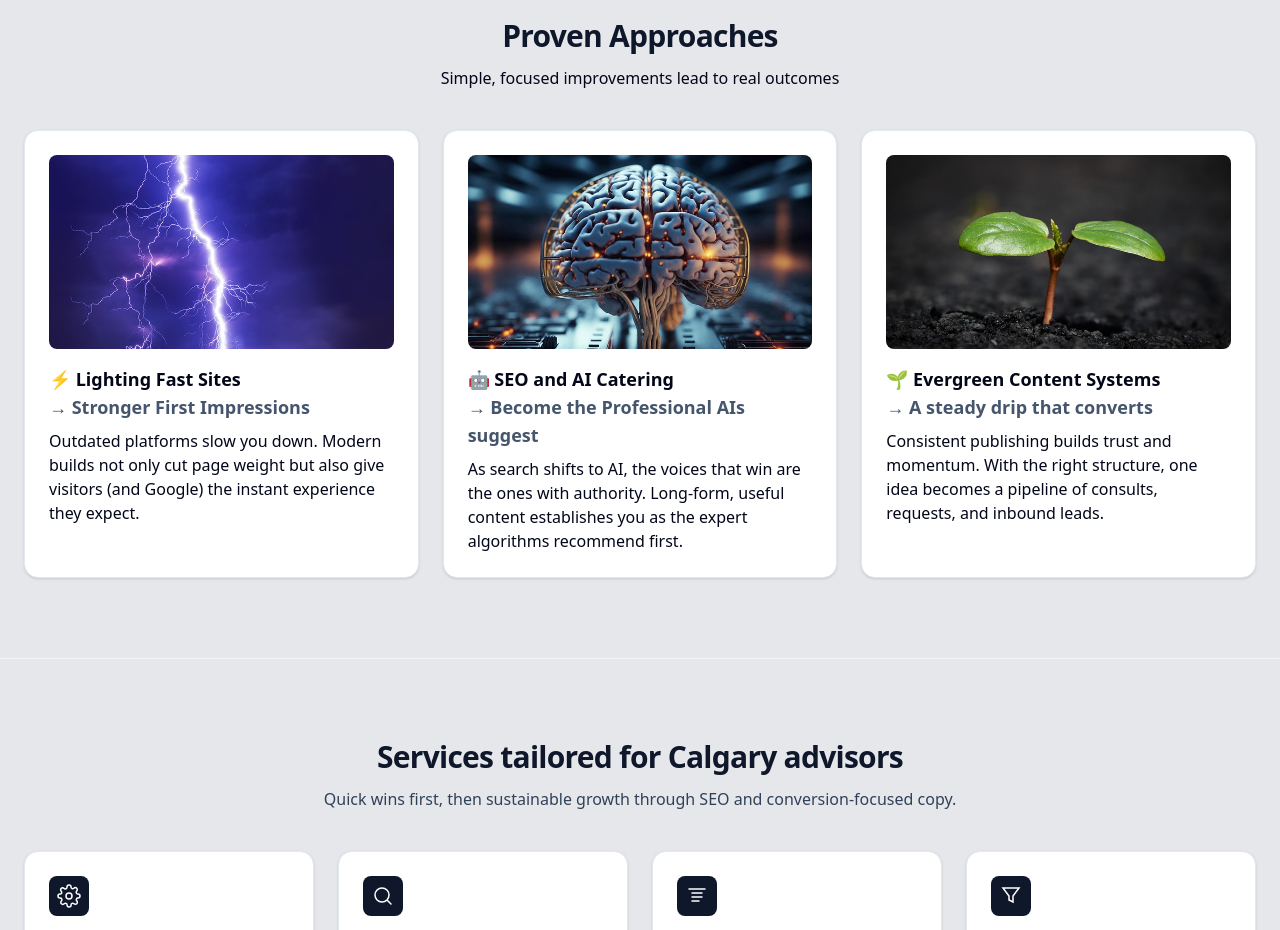
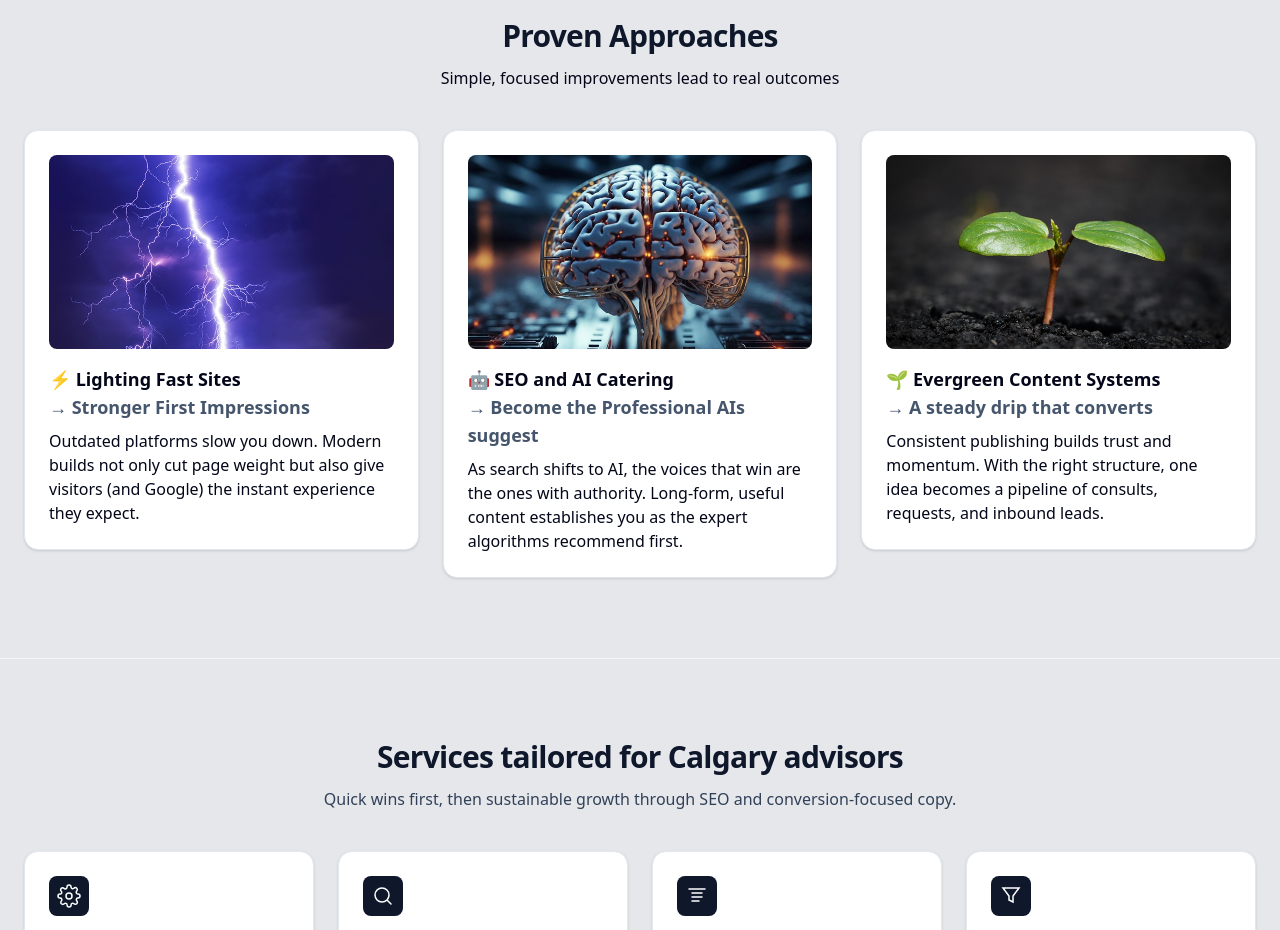
Before and after one commit to m4cbeth/warpofolio, a Next.js app: page / in a window 1280 px wide. Shown: the part 1500-2430 px from the top of the page. Built offline with nearby package versions, Linux system fonts and the light colour scheme.

Commit message:
finished, killed it; perfect glow card on hover

```diff
--- a/src/app/globals.css
+++ b/src/app/globals.css
@@ -128,28 +128,49 @@
   inherits: false;
 }
 
-
 @layer components {
   .glow-card {
     position: relative;
     z-index: 0;
   }
-  .glow-card::before{
-    filter: blur(5rem);
-    opacity: 50%;
-  }
-  .glow-card::after {
-    filter: blur(2rem);
-    opacity: 10%;
-  }
+
   .glow-card::after,
   .glow-card::before {
     content: "";
     position: absolute;
     inset: -.5rem;
-    background: conic-gradient(from 180deg, #06b6d4, #3b82f6, #9333ea, #06b6d4);
+    background: conic-gradient(from var(--gradient-angle), #06b6d4, #3b82f6, #9333ea, #06b6d4);
     border-radius: inherit;
     z-index: -1;
+    opacity: 0; /* start hidden */
+    transition: opacity 0.3s ease, filter 0.3s ease;
+    animation: rotation 2s linear infinite;
+  }
+
+  @keyframes rotation {
+    from {
+      --gradient-angle: 0deg;
+    }
+    to {
+      --gradient-angle: 360deg;
+    }
+  }
+
+  .glow-card::before {
+    filter: blur(5rem);
+  }
+
+  .glow-card::after {
+    filter: blur(2rem);
+  }
+
+  /* Show on hover */
+  .glow-card:hover::before {
+    opacity: 0.5;
+  }
+
+  .glow-card:hover::after {
+    opacity: 0.1;
   }
 }
 
--- a/src/components/ReasonsSection.tsx
+++ b/src/components/ReasonsSection.tsx
@@ -26,6 +26,7 @@ export function ReasonsSection({ items }: { items: Reasons[] }) {
 
         <div className="mt-10 grid gap-6 sm:grid-cols-2 lg:grid-cols-3">
           {items.map((improvement) => (
+            <div className="eminem relative bg-amber-500/0 glow-card ">
               <motion.article
                 key={improvement.title}
                 variants={fadeUp}
@@ -33,7 +34,7 @@ export function ReasonsSection({ items }: { items: Reasons[] }) {
                 whileInView="animate"
                 viewport={{ once: false, margin: "-80px" }}
                 transition={sectionTransition}
-              className="rounded-xl border hoverTHISNEEDSWRAPPER:glow-card border-slate-200 bg-white p-6 shadow-sm dark:border-slate-800 dark:bg-slate-900"
+                className="rounded-xl border relative hover:scale-105 transition border-slate-200 bg-white p-6 shadow-sm dark:border-slate-800 dark:bg-slate-900"
               >
                <div className="relative w-full aspect-[16/9] rounded-md overflow-hidden">
                 <Image
@@ -53,6 +54,7 @@ export function ReasonsSection({ items }: { items: Reasons[] }) {
                   {improvement.explain}
                 </p>
               </motion.article>
+            </div>
           ))}
         </div>
       </div>
```
Lines whose indentation alone changed are shown as unchanged.
